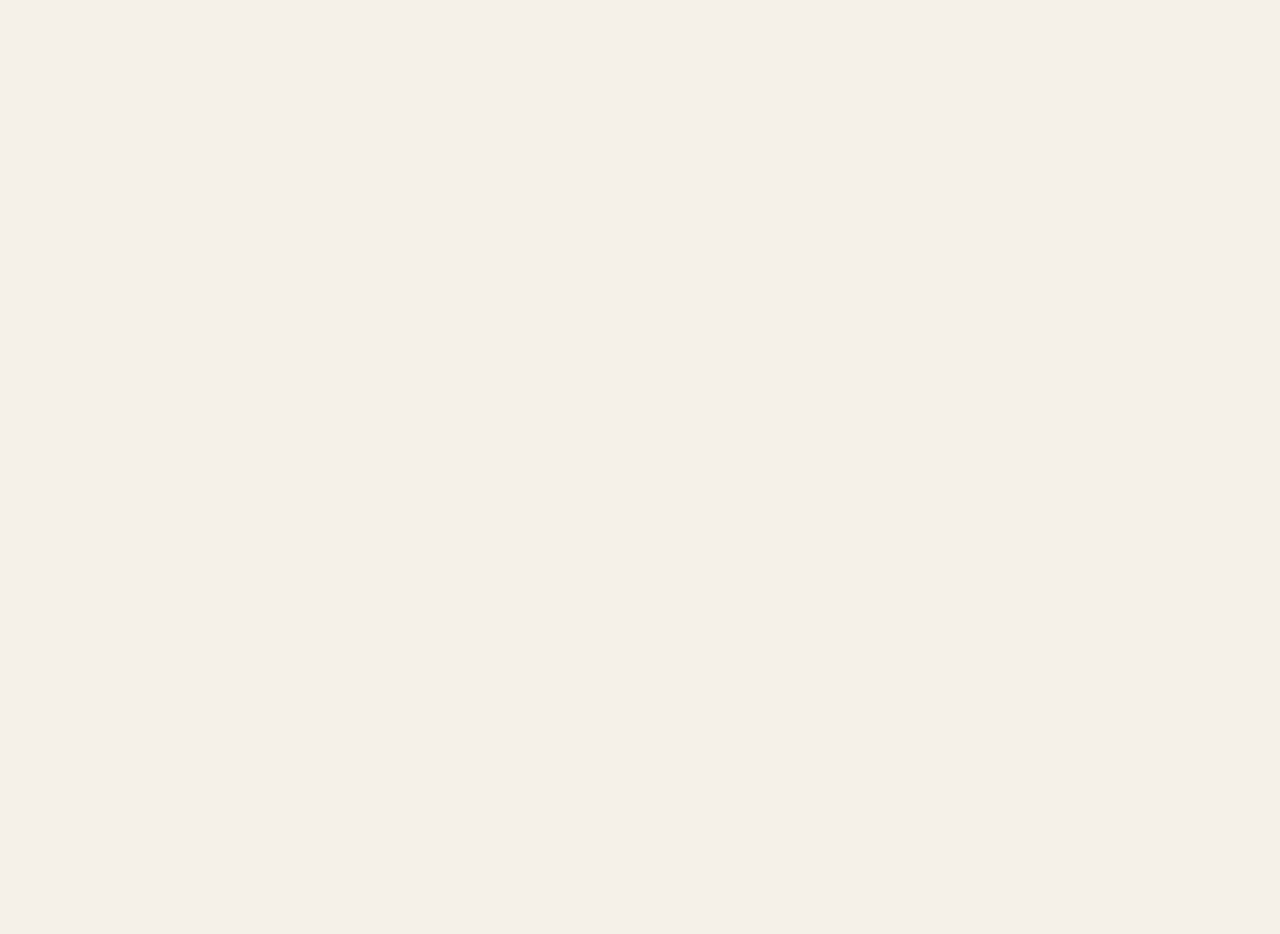
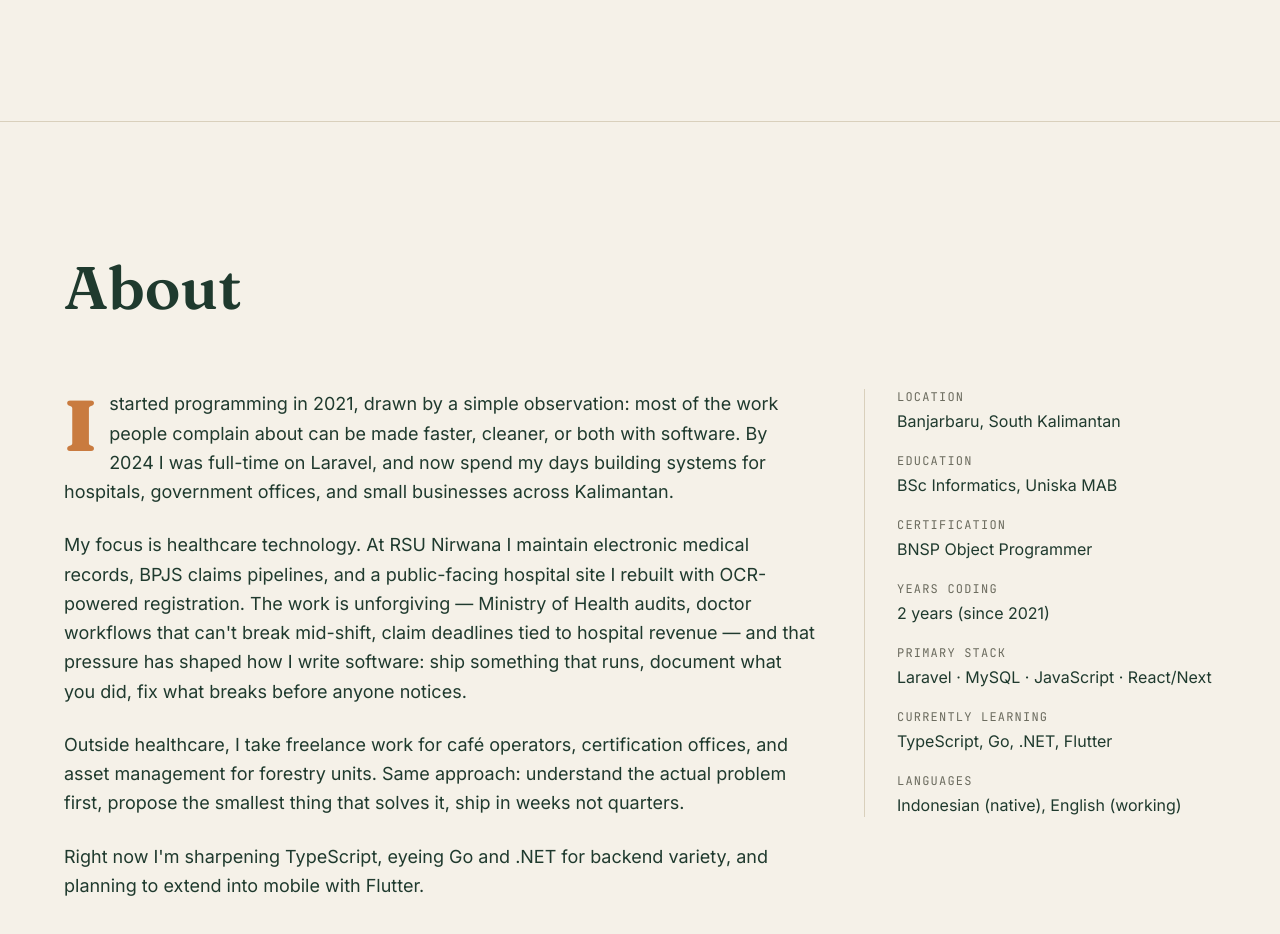
Before and after one commit to Utsmanseff/utsmanseff, a Next.js app: page / in a window 1280 px wide. Shown: the part 720-1654 px from the top of the page. Before the commit the page ends 841 px from the top, so only its background shows below. Built offline with nearby package versions, Linux system fonts and the light colour scheme.

Commit message:
feat(about): add About section with drop-cap prose + facts panel

```diff
--- a/src/app/page.js
+++ b/src/app/page.js
@@ -2,6 +2,7 @@
 
 import Nav from '@/components/nav/Nav';
 import Hero from '@/components/sections/Hero';
+import About from '@/components/sections/About';
 
 export default function Portfolio() {
   return (
@@ -9,6 +10,7 @@ export default function Portfolio() {
       <Nav />
       <main>
         <Hero />
+        <About />
       </main>
     </>
   );
--- /dev/null
+++ b/src/components/sections/About.jsx
@@ -0,0 +1,55 @@
+"use client";
+
+import { useLocale } from '@/lib/hooks/useLocale';
+import SectionTitle from '@/components/ui/SectionTitle';
+import FadeIn from '@/components/ui/FadeIn';
+
+const FACT_KEYS = [
+  ['location', 'locationValue'],
+  ['education', 'educationValue'],
+  ['certification', 'certificationValue'],
+  ['yearsCoding', 'yearsCodingValue'],
+  ['stack', 'stackValue'],
+  ['learning', 'learningValue'],
+  ['languages', 'languagesValue'],
+];
+
+export default function About() {
+  const { t } = useLocale();
+  const body = t('about.body');
+
+  return (
+    <section id="about" className="py-24 md:py-32 px-6 border-t border-rule">
+      <div className="max-w-6xl mx-auto">
+        <SectionTitle>{t('about.title')}</SectionTitle>
+
+        <div className="grid md:grid-cols-12 gap-12">
+          <FadeIn className="md:col-span-8">
+            <div className="prose-spacing text-lg leading-relaxed text-forest dark:text-cream space-y-6">
+              {Array.isArray(body) && body.map((p, i) => (
+                <p key={i} className={i === 0 ? 'first-letter:font-display first-letter:text-amber first-letter:text-7xl first-letter:font-black first-letter:float-left first-letter:mr-3 first-letter:leading-none' : ''}>
+                  {p}
+                </p>
+              ))}
+            </div>
+          </FadeIn>
+
+          <FadeIn delay={150} className="md:col-span-4">
+            <dl className="space-y-5 md:border-l md:border-rule md:pl-8">
+              {FACT_KEYS.map(([labelKey, valueKey]) => (
+                <div key={labelKey}>
+                  <dt className="font-mono text-xs uppercase tracking-widest text-mute mb-1">
+                    {t(`about.facts.${labelKey}`)}
+                  </dt>
+                  <dd className="text-forest dark:text-cream">
+                    {t(`about.facts.${valueKey}`)}
+                  </dd>
+                </div>
+              ))}
+            </dl>
+          </FadeIn>
+        </div>
+      </div>
+    </section>
+  );
+}
```
